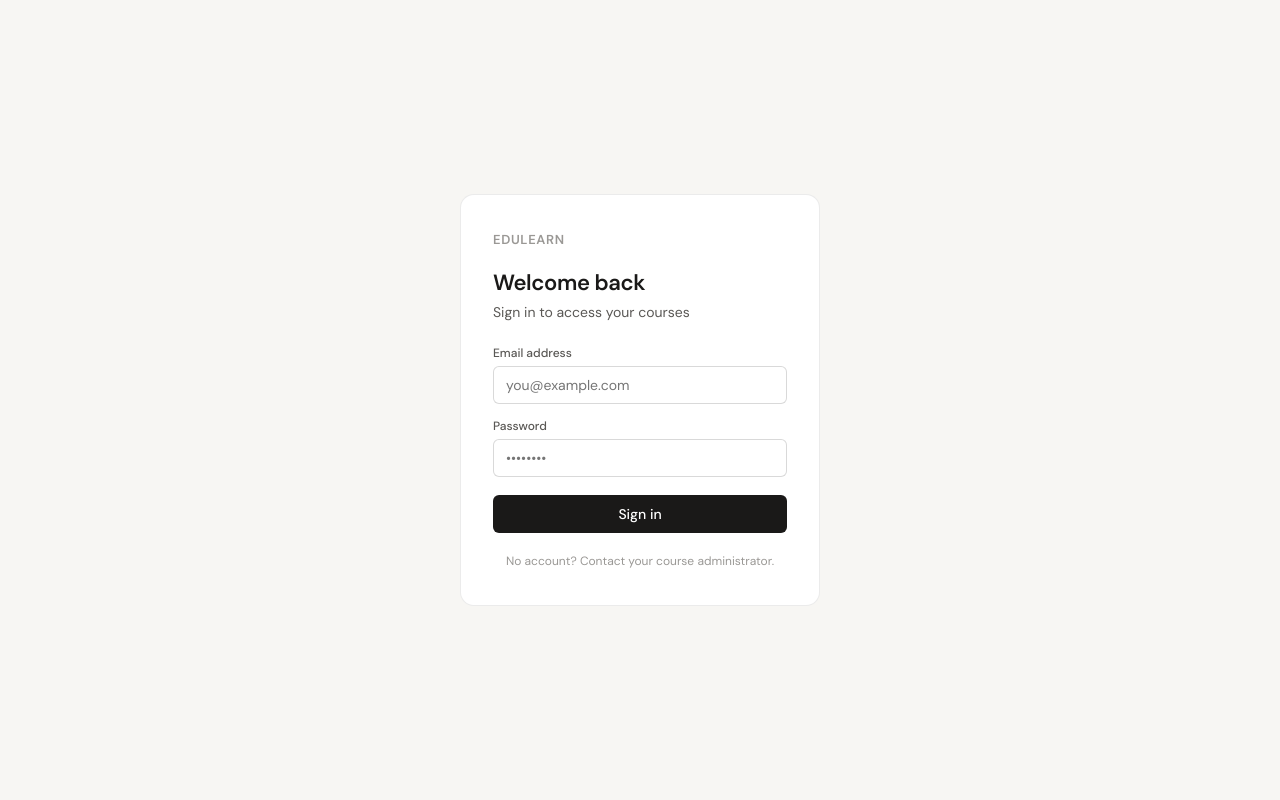
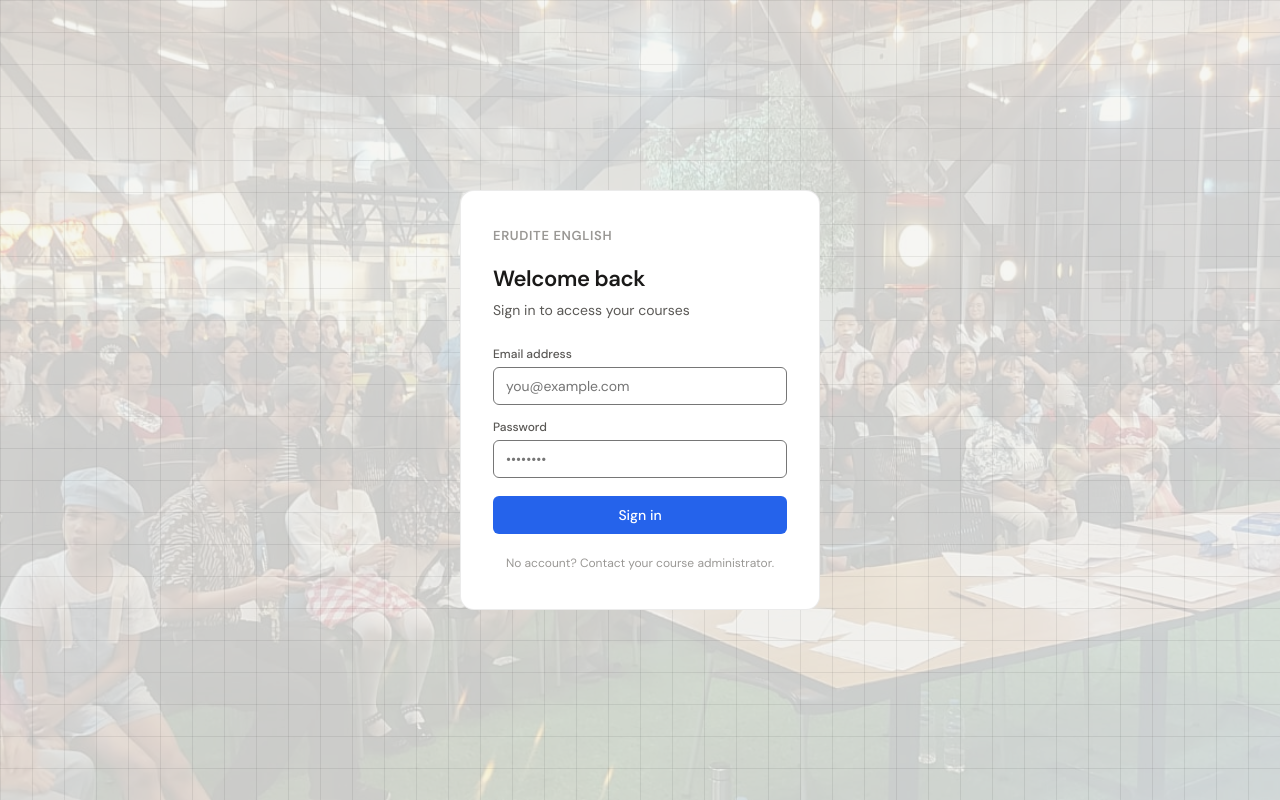
Before and after one commit to Ferdinand-0100/Erudite-E-Learning-Platform, a React (Vite) app: page /login in a window 1280 px wide. Built offline with nearby package versions, Linux system fonts and the light colour scheme; no server answers.

Commit message:
UI Revamp

```diff
--- a/src/components/Layout.module.css
+++ b/src/components/Layout.module.css
@@ -2,6 +2,7 @@
   display: flex;
   height: 100vh;
   overflow: hidden;
+  background: transparent;
 }
 
 /* SIDEBAR */
@@ -97,6 +98,7 @@
   background: var(--color-surface-2);
   color: var(--color-text);
   font-weight: 500;
+  border-left: 3px solid var(--color-accent);
 }
 
 /* ICON */
@@ -126,7 +128,8 @@
 
   transition:
     background 0.15s ease,
-    color 0.15s ease;
+    color 0.15s ease,
+    transform 0.05s ease;
 }
 
 .subItem:hover {
@@ -138,6 +141,7 @@
   background: var(--color-surface-2);
   color: var(--color-text);
   font-weight: 500;
+  border-left: 3px solid var(--color-accent);
 }
 
 /* SUBSUB */
@@ -154,7 +158,7 @@
   color: var(--color-text-3);
   text-decoration: none;
 
-  transition: color 0.15s ease;
+  transition: background 0.15s ease, color 0.15s ease, transform 0.05s ease;
 }
 
 .subSubItem:hover {
@@ -163,6 +167,7 @@
 
 .subSubActive {
   color: var(--color-text);
+  border-left: 2px solid var(--color-accent);
 }
 
 /* CHEVRON */
@@ -195,8 +200,9 @@
   height: 32px;
 
   border-radius: 50%;
-  background: var(--color-surface-2);
+  background: var(--color-accent);
   border: 1px solid var(--color-border);
+  color: var(--color-accent-fg);
 
   display: flex;
   align-items: center;
@@ -243,7 +249,68 @@
   flex: 1;
   overflow-y: auto;
 
-  background: var(--color-bg);
+  background: transparent;
 
   padding: 34px 42px 60px;
 }
+
+/* HAMBURGER BUTTON (mobile only) */
+
+.hamburger {
+  display: none;
+  flex-direction: column;
+  justify-content: center;
+  gap: 5px;
+  width: 36px;
+  height: 36px;
+  padding: 6px;
+  margin-bottom: 16px;
+  background: none;
+  border: 1px solid var(--color-border);
+  border-radius: var(--radius-sm);
+  cursor: pointer;
+}
+
+.hamburger span {
+  display: block;
+  width: 100%;
+  height: 2px;
+  background: var(--color-text-2);
+  border-radius: 2px;
+}
+
+/* OVERLAY (mobile) */
+
+.overlay {
+  display: none;
+  position: fixed;
+  inset: 0;
+  background: rgba(0, 0, 0, 0.35);
+  z-index: 99;
+}
+
+/* RESPONSIVE SIDEBAR */
+
+@media (max-width: 768px) {
+  .hamburger {
+    display: flex;
+  }
+
+  .overlay {
+    display: block;
+  }
+
+  .sidebar {
+    position: fixed;
+    top: 0;
+    left: 0;
+    height: 100%;
+    z-index: 100;
+    transform: translateX(-100%);
+    transition: transform 0.25s ease;
+  }
+
+  .sidebarOpen {
+    transform: translateX(0);
+  }
+}
--- a/src/components/QuizEngine.jsx
+++ b/src/components/QuizEngine.jsx
@@ -207,15 +207,15 @@ const styles = {
   },
 
   correct: {
-    border: '1px solid #22c55e',
-    background: '#ecfdf5',
-    color: '#166534'
+    border: '1px solid var(--color-success)',
+    background: 'var(--color-success-bg)',
+    color: 'var(--color-success)',
   },
 
   wrong: {
-    border: '1px solid #ef4444',
-    background: '#fef2f2',
-    color: '#991b1b'
+    border: '1px solid var(--color-danger)',
+    background: 'var(--color-danger-bg)',
+    color: 'var(--color-danger)',
   },
 
   letter: {
--- a/src/components/Tabs.jsx
+++ b/src/components/Tabs.jsx
@@ -45,7 +45,7 @@ const styles = {
 
   tabActive: {
     color: 'var(--color-text)',
-    borderBottom: '2px solid var(--color-text)',
+    borderBottom: '2px solid var(--color-accent)',
     fontWeight: 500
   }
 }
--- a/src/index.css
+++ b/src/index.css
@@ -3,30 +3,85 @@
 :root {
   --sidebar-width: 230px;
   --topbar-height: 56px;
-  --color-bg: #f7f6f3;
+  /* Colour tokens */
+  --color-bg: #f5f4f1;
   --color-surface: #ffffff;
-  --color-surface-2: #f2f1ee;
+  --color-surface-2: #f0efec;
   --color-border: rgba(0,0,0,0.08);
   --color-border-strong: rgba(0,0,0,0.15);
   --color-text: #1a1918;
   --color-text-2: #5a5855;
   --color-text-3: #9a9895;
-  --color-accent: #1a1918;
+  --color-accent: #2563eb;
+  --color-accent-hover: #1d4ed8;
   --color-accent-fg: #ffffff;
   --color-success: #166534;
   --color-success-bg: #dcfce7;
   --color-danger: #991b1b;
   --color-danger-bg: #fee2e2;
+  /* Typography tokens */
+  --font-size-sm: 12px;
+  --font-size-base: 14px;
+  --font-size-lg: 16px;
+  --line-height-body: 1.6;
+  /* Spacing tokens */
+  --space-1: 4px;
+  --space-2: 8px;
+  --space-3: 12px;
+  --space-4: 16px;
+  --space-6: 24px;
+  --space-8: 32px;
+  /* Border-radius tokens */
   --radius-sm: 6px;
   --radius-md: 10px;
   --radius-lg: 14px;
   font-family: 'DM Sans', sans-serif;
   font-size: 15px;
   color: var(--color-text);
-  background: var(--color-bg);
 }
 
-body { min-height: 100vh; }
+/* ─── Background image + grid overlay ─────────────────────────────────────
+   To use your own image, replace the url() value in --bg-image below.
+   Place the file in /public and reference it as url('/your-image.jpg').
+   Adjust --bg-overlay-opacity (0–1) to control how visible the grid is.
+   ───────────────────────────────────────────────────────────────────────── */
+:root {
+  --bg-image: url('/images/HeroBackground.jpeg'); /* ← swap this path */
+  --bg-overlay-color: rgba(245, 244, 241, 0.82); /* matches --color-bg */
+  --bg-grid-color: rgba(0, 0, 0, 0.07);
+  --bg-grid-size: 32px;
+}
+
+body {
+  min-height: 100vh;
+  position: relative;
+  isolation: isolate;
+}
+
+/* Layer 1: background image */
+body::before {
+  content: '';
+  position: fixed;
+  inset: 0;
+  z-index: -2;
+  background-image: var(--bg-image);
+  background-size: cover;
+  background-position: center;
+  background-repeat: no-repeat;
+}
+
+/* Layer 2: solid tint + grid pattern on top of the image */
+body::after {
+  content: '';
+  position: fixed;
+  inset: 0;
+  z-index: -1;
+  background:
+    linear-gradient(var(--bg-grid-color) 1px, transparent 1px),
+    linear-gradient(90deg, var(--bg-grid-color) 1px, transparent 1px),
+    var(--bg-overlay-color);
+  background-size: var(--bg-grid-size) var(--bg-grid-size), var(--bg-grid-size) var(--bg-grid-size), 100% 100%;
+}
 
 a { color: inherit; text-decoration: none; }
 
@@ -34,6 +89,10 @@ button { font-family: inherit; cursor: pointer; }
 
 input, textarea, select { font-family: inherit; font-size: 14px; }
 
+:focus-visible { outline: 2px solid var(--color-accent); outline-offset: 2px; }
+
+p, li { line-height: var(--line-height-body); }
+
 /* Scrollbar */
 ::-webkit-scrollbar { width: 4px; }
 ::-webkit-scrollbar-track { background: transparent; }
--- a/src/pages/Home.jsx
+++ b/src/pages/Home.jsx
@@ -1,3 +1,4 @@
+import { useState } from 'react'
 import { useNavigate } from 'react-router-dom'
 import { useAuth } from '../lib/AuthContext'
 
@@ -10,6 +11,7 @@ const COURSES = [
 export default function Home() {
   const { user } = useAuth()
   const navigate = useNavigate()
+  const [hoveredCard, setHoveredCard] = useState(null)
   const name = user?.user_metadata?.full_name || user?.email?.split('@')[0] || 'Student'
   const hour = new Date().getHours()
   const greeting = hour < 12 ? 'Good morning' : hour < 17 ? 'Good afternoon' : 'Good evening'
@@ -24,7 +26,19 @@ export default function Home() {
       <h2 style={styles.sectionHeading}>Your courses</h2>
       <div style={styles.courseGrid}>
         {COURSES.map(c => (
-          <div key={c.key} style={styles.courseCard} onClick={() => navigate(c.path)}>
+          <div
+            key={c.key}
+            style={{
+              ...styles.courseCard,
+              ...(hoveredCard === c.key ? {
+                boxShadow: '0 4px 16px rgba(0,0,0,0.10)',
+                borderColor: 'var(--color-border-strong)',
+              } : {}),
+            }}
+            onClick={() => navigate(c.path)}
+            onMouseEnter={() => setHoveredCard(c.key)}
+            onMouseLeave={() => setHoveredCard(null)}
+          >
             <div style={styles.courseIcon}>{c.icon}</div>
             <div style={styles.courseTitle}>{c.label}</div>
             <div style={styles.courseDesc}>{c.desc}</div>
--- a/src/pages/LoginPage.jsx
+++ b/src/pages/LoginPage.jsx
@@ -9,6 +9,8 @@ export default function LoginPage() {
   const [password, setPassword] = useState('')
   const [error, setError] = useState('')
   const [loading, setLoading] = useState(false)
+  const [btnHovered, setBtnHovered] = useState(false)
+  const [focusedInput, setFocusedInput] = useState(null)
 
   useEffect(() => {
     if (user) {
@@ -33,7 +35,7 @@ export default function LoginPage() {
   return (
     <div style={styles.page}>
       <div style={styles.card}>
-        <div style={styles.brand}>EduLearn</div>
+        <div style={styles.brand}>Erudite English</div>
         <h1 style={styles.heading}>Welcome back</h1>
         <p style={styles.sub}>Sign in to access your courses</p>
 
@@ -46,7 +48,12 @@ export default function LoginPage() {
               onChange={e => setEmail(e.target.value)}
               placeholder="you@example.com"
               required
-              style={styles.input}
+              style={{
+                ...styles.input,
+                borderColor: focusedInput === 'email' ? 'var(--color-accent)' : undefined,
+              }}
+              onFocus={() => setFocusedInput('email')}
+              onBlur={() => setFocusedInput(null)}
             />
           </div>
           <div style={styles.field}>
@@ -57,13 +64,24 @@ export default function LoginPage() {
               onChange={e => setPassword(e.target.value)}
               placeholder="••••••••"
               required
-              style={styles.input}
+              style={{
+                ...styles.input,
+                borderColor: focusedInput === 'password' ? 'var(--color-accent)' : undefined,
+              }}
+              onFocus={() => setFocusedInput('password')}
+              onBlur={() => setFocusedInput(null)}
             />
           </div>
 
           {error && <div style={styles.errorBox}>{error}</div>}
 
-          <button type="submit" disabled={loading} style={styles.btn}>
+          <button
+            type="submit"
+            disabled={loading}
+            style={{ ...styles.btn, opacity: btnHovered ? 0.88 : 1 }}
+            onMouseEnter={() => setBtnHovered(true)}
+            onMouseLeave={() => setBtnHovered(false)}
+          >
             {loading ? 'Signing in…' : 'Sign in'}
           </button>
         </form>
@@ -82,7 +100,7 @@ const styles = {
     display: 'flex',
     alignItems: 'center',
     justifyContent: 'center',
-    background: 'var(--color-bg)',
+    background: 'transparent',
     padding: '24px',
   },
   card: {
@@ -126,8 +144,8 @@ const styles = {
   },
   errorBox: {
     padding: '10px 12px',
-    background: '#fee2e2',
-    color: '#991b1b',
+    background: 'var(--color-danger-bg)',
+    color: 'var(--color-danger)',
     borderRadius: 'var(--radius-sm)',
     fontSize: '13px',
   },
```
Also changed, not shown: package.json (+7 -1 lines), src/components/Layout.jsx (+31 -1 lines), images/HeroBackground.jpeg (added), 1 other file (tests, documents, lock files or other folders).
